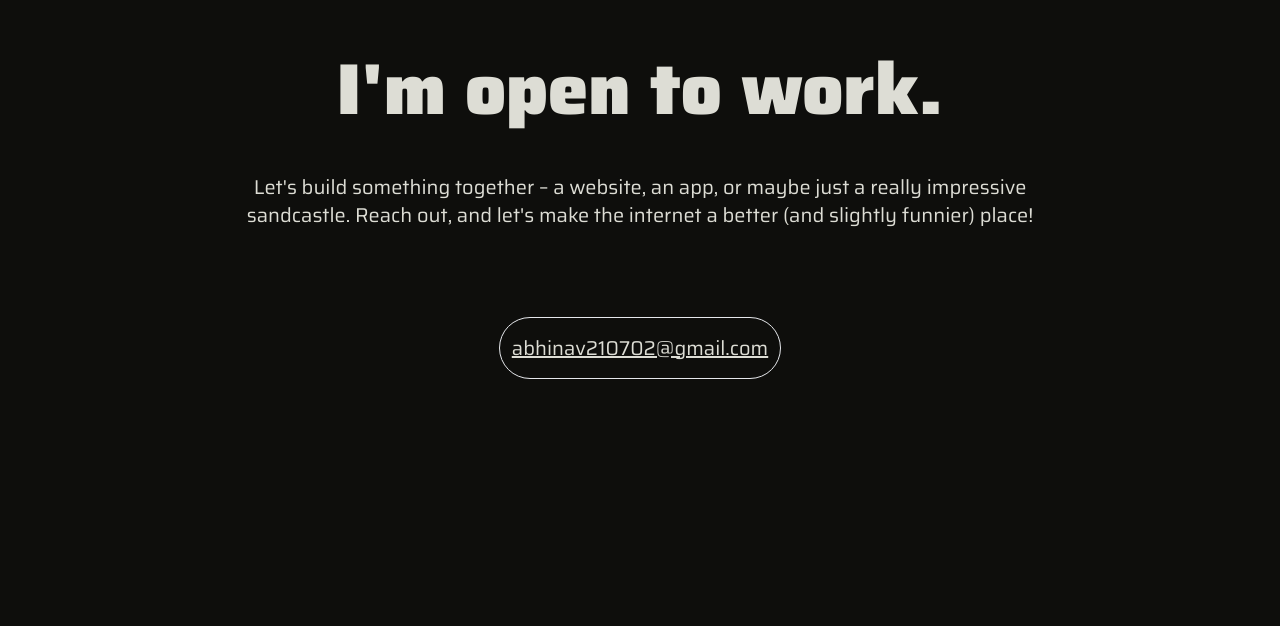
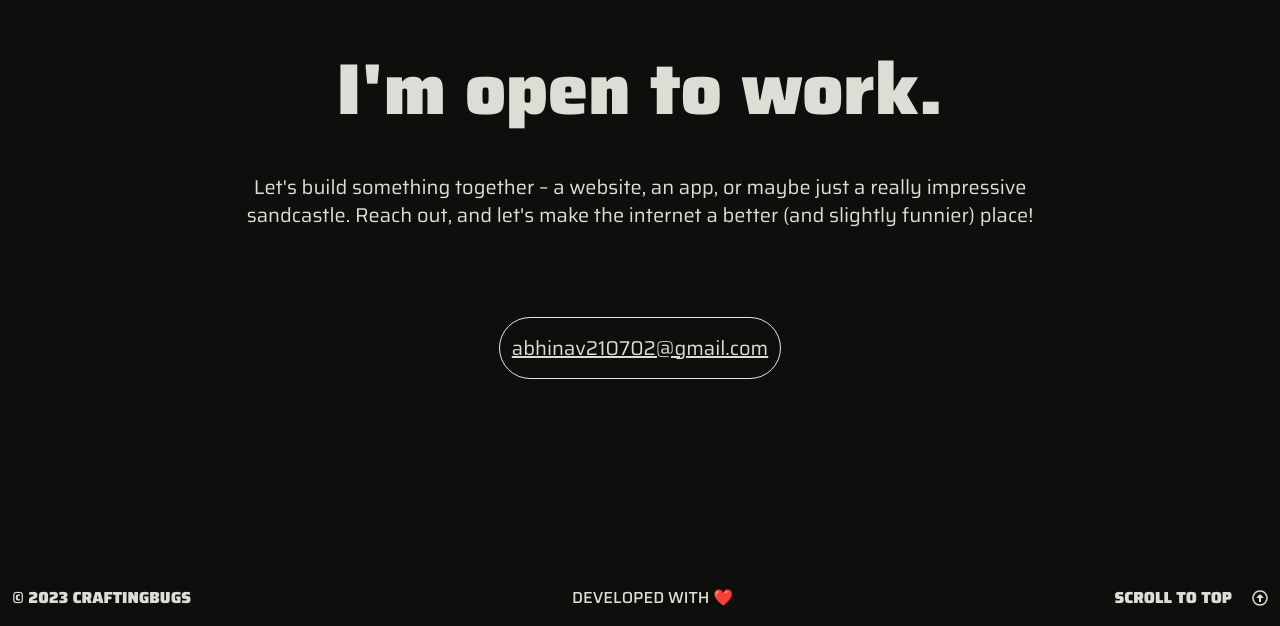
Before and after one commit to Abh1shekSingh/portfolio-new, a React (Vite) app: page / in a window 1280 px wide. Shown: the part 5400-6026 px from the top of the page. Before the commit the page ends 5970 px from the top, so only its background shows below. Built offline with nearby package versions, Linux system fonts and the light colour scheme; the HTML template or start-up script is replaced by a standard one; a web font is replaced by a local one.

Commit message:
Added footer section

```diff
--- a/src/App.jsx
+++ b/src/App.jsx
@@ -7,6 +7,7 @@ import Hero from "./components/Hero"
 import Aboutme from "./components/Aboutme"
 // import locomotiveScroll from "locomotive-scroll";
 import { CTA } from "./components/CTA"
+import { Footer } from "./components/Footer"
 
 
 function App() {
@@ -31,6 +32,7 @@ function App() {
           <Aboutme />
           <Work />
           <CTA />
+          <Footer />
         </div>
   )
 }
--- a/src/components/Footer.jsx
+++ b/src/components/Footer.jsx
@@ -1,15 +1,20 @@
-
+import { FaRegArrowAltCircleUp } from "react-icons/fa";
 
 export const Footer = () => {
+  const year = new Date().getFullYear();
+  const scrollToTop = () => {
+    window.scrollTo({
+      top: 0,
+      behavior: 'smooth',
+    });
+  };
   return (
-    <div  className="md:px-[5em] py-[1em] bg-[#00214d] flex flex-col md:flex-row justify-center items-center md:justify-between mt-[2em] gap-2 md:mt-[15em]">
-      <div className="flex justify-center items-center">
-      {/* <img src={logo} alt="" className="w-[60px]" /> */}
-      <h1 className="font-syne font-bold text-2xl">Craftingbugs</h1>
+    <section>
+      <div className="py-4 px-3 flex justify-between items-center">
+        <h3 className="uppercase font-saira font-bold">&copy; {year} Craftingbugs</h3>
+        <h3 className="uppercase font-saira font-medium">Developed with ❤️</h3>
+        <h3 className="uppercase font-saira font-bold cursor-pointer flex items-center gap-5" onClick={scrollToTop}>Scroll to Top<FaRegArrowAltCircleUp /></h3>
       </div>
-      <div className="flex flex-col md:flex-row justify-center items-center gap-3 text-[#fffffe] tracking-wider font-syne text-md ">
-        <p>©2023 Craftingbugs. All Rights Reserved.</p>
-      </div>
-    </div>
+    </section>
   )
 }
```
